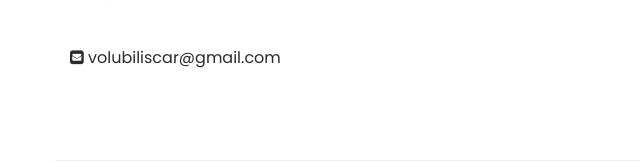
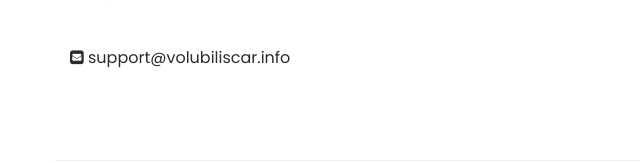
Before and after one commit to aymane2004ait/volubiliscar, a plain HTML site: page drivers.html in a window 1280 px wide. Shown: the part 2193-2356 px from the top of the page, 0-640 px from the left. Drawn offline with Linux system fonts and the light colour scheme; a script that the page names is missing.

Commit message:
Update drivers.html

```diff
--- a/drivers.html
+++ b/drivers.html
@@ -141,7 +141,7 @@
 
                     <form action="#">
                       <div class="r-newsletter">
-                       <span><i class="fa fa-envelope-square"></i> volubiliscar@gmail.com</span>
+                       <span><i class="fa fa-envelope-square"></i> support@volubiliscar.info</span>
 
                       </div>
                     </form>
```
